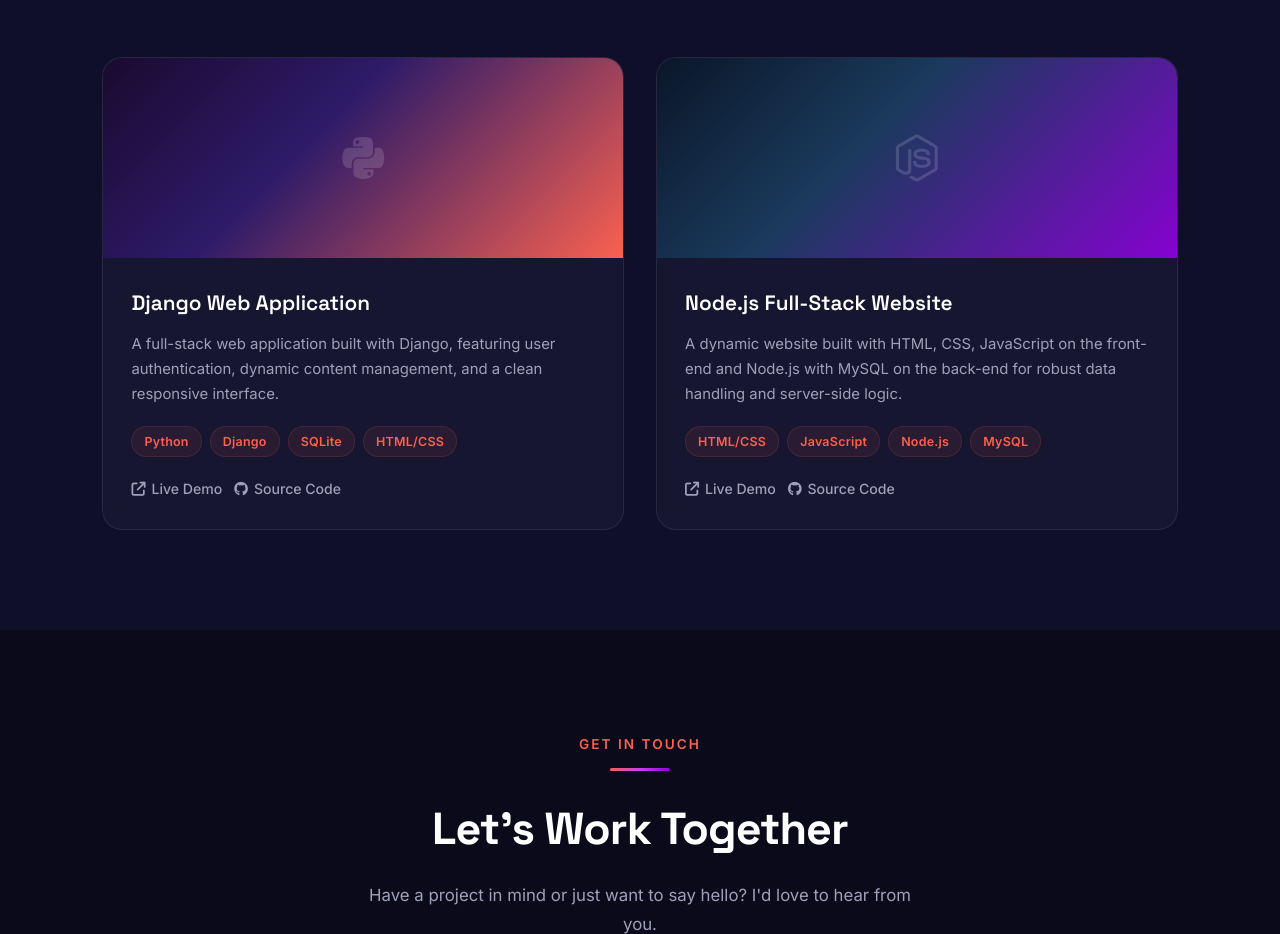
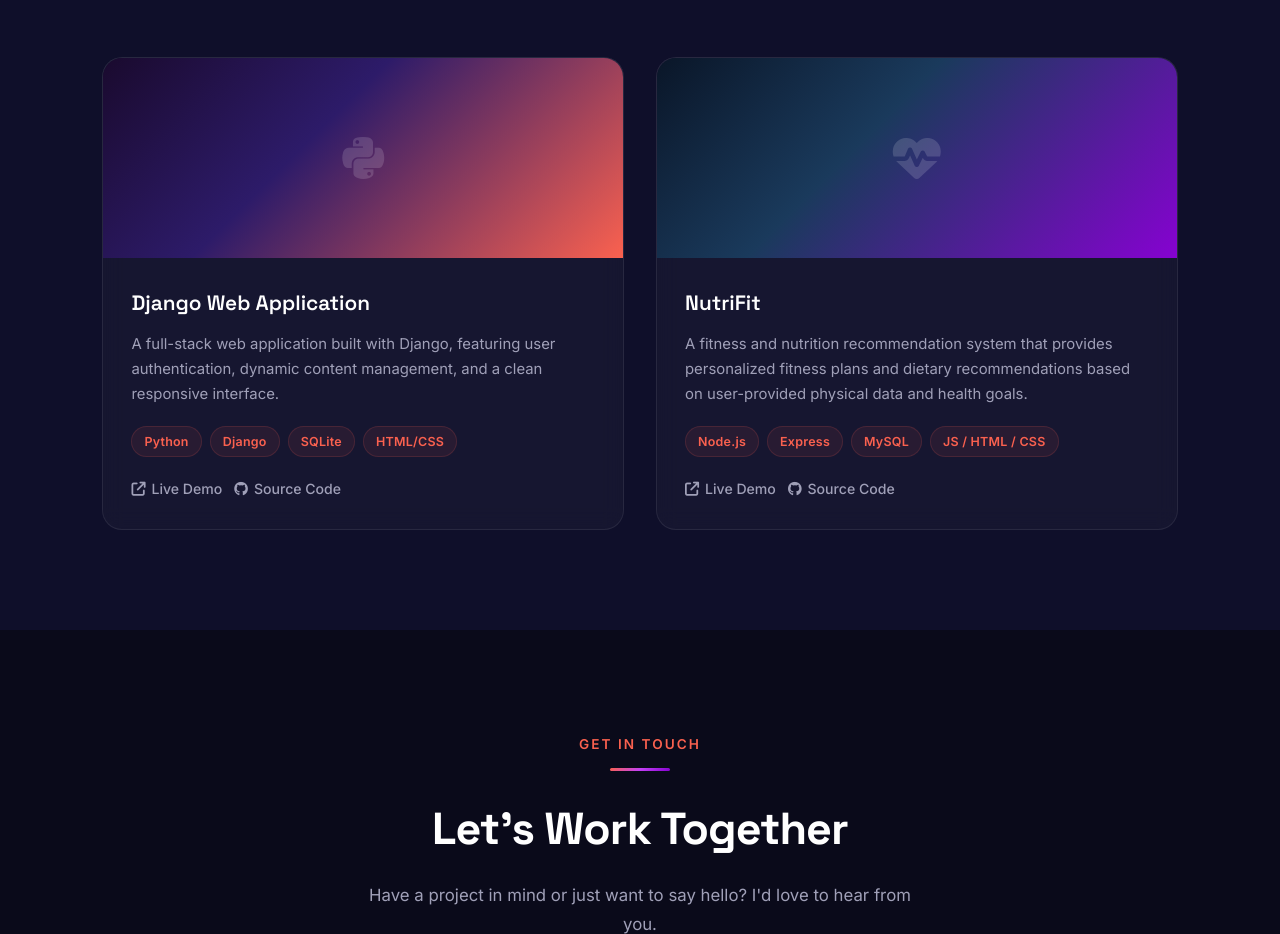
Before and after one commit to Merciful-Analytics/My-Portofolio-Website, a plain HTML site: page index.html in a window 1280 px wide. Shown: the part 3640-4574 px from the top of the page. Drawn offline with Linux system fonts and the light colour scheme.

Commit message:
Update project NutriFit in index.html with description and Vercel link

```diff
--- a/index.html
+++ b/index.html
@@ -315,25 +315,24 @@
         </div>
       </div>
 
-      <!-- Project 2 — Node.js + MySQL -->
+      <!-- Project 2 — NutriFit -->
       <div class="project-card reveal reveal-delay-2">
         <div class="project-preview">
           <div class="project-preview-bg gradient-2">
-            <i class="fa-brands fa-node-js"></i>
+            <i class="fa-solid fa-heart-pulse"></i>
           </div>
         </div>
         <div class="project-info">
-          <h3>Node.js Full-Stack Website</h3>
-          <p>A dynamic website built with HTML, CSS, JavaScript on the front-end and Node.js with MySQL on the
-            back-end for robust data handling and server-side logic.</p>
+          <h3>NutriFit</h3>
+          <p>A fitness and nutrition recommendation system that provides personalized fitness plans and dietary recommendations based on user-provided physical data and health goals.</p>
           <div class="project-stack">
-            <span>HTML/CSS</span>
-            <span>JavaScript</span>
             <span>Node.js</span>
+            <span>Express</span>
             <span>MySQL</span>
+            <span>JS / HTML / CSS</span>
           </div>
           <div class="project-links">
-            <a href="#" id="project2-demo"><i class="fa-solid fa-arrow-up-right-from-square"></i> Live Demo</a>
+            <a href="https://nutrifit-phi-nine.vercel.app" target="_blank" rel="noopener noreferrer" id="project2-demo"><i class="fa-solid fa-arrow-up-right-from-square"></i> Live Demo</a>
             <a href="#" id="project2-code"><i class="fa-brands fa-github"></i> Source Code</a>
           </div>
         </div>
```
